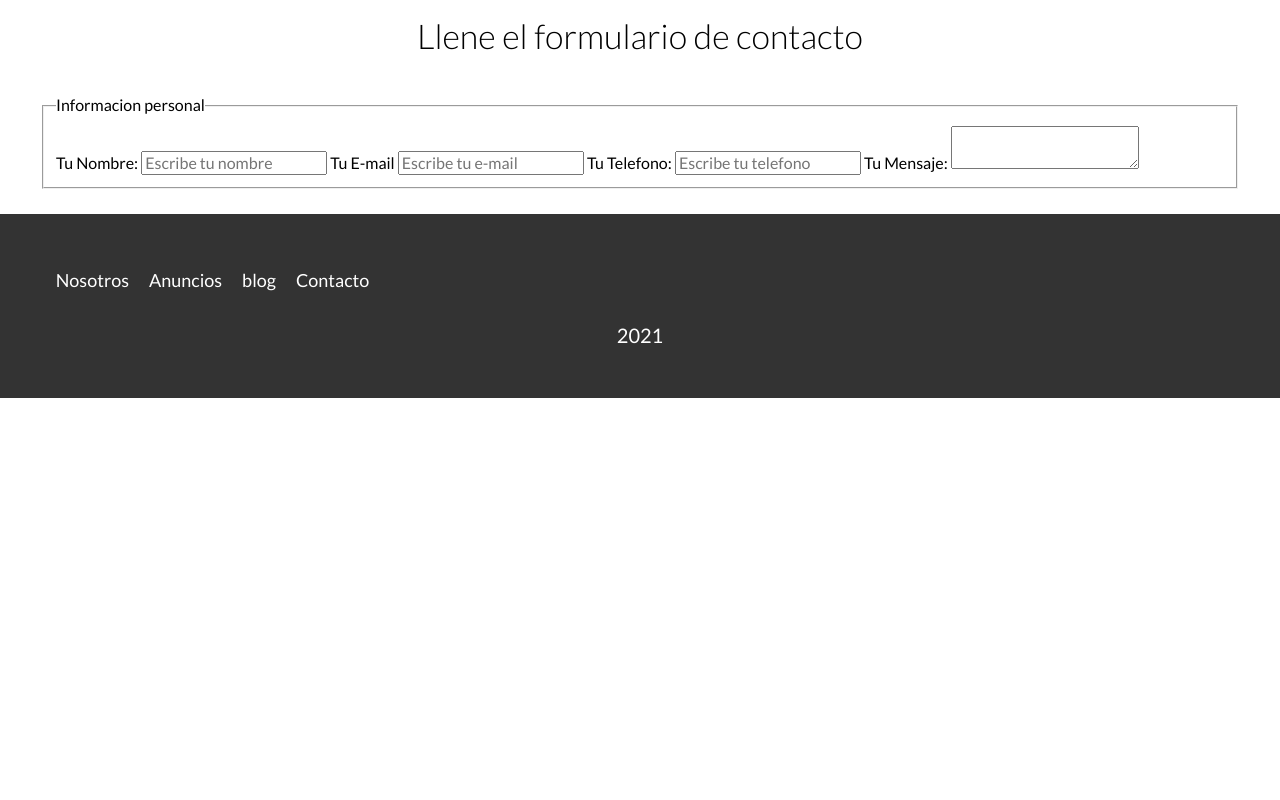
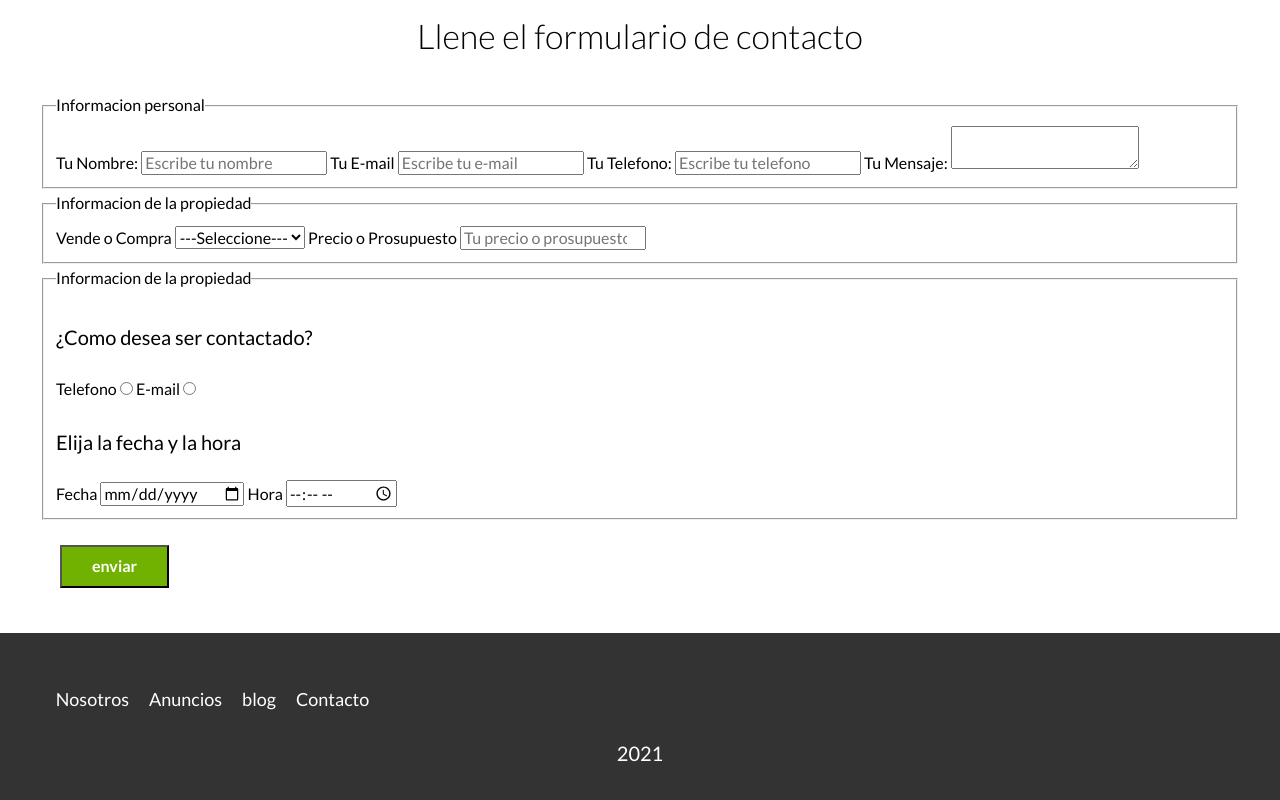
Before and after one commit to favt12/bienes, a website: page contacto.html in a window 1280 px wide. Shown: the part 832-1632 px from the top of the page. Before the commit the page ends 1230 px from the top, so only its background shows below. Drawn offline with Linux system fonts and the light colour scheme.

Commit message:
se avanzo con el formulario de la pagina contacto.html

```diff
--- a/contacto.html
+++ b/contacto.html
@@ -63,6 +63,36 @@
       <label for="mensaje">Tu Mensaje:</label>
       <textarea id="mensaje"></textarea>
     </fieldset>
+
+    <fieldset>
+      <legend>Informacion de la propiedad</legend>
+      <label for="opciones">Vende o Compra</label>
+      <select id="opciones">
+        <option value="" disabled selected>---Seleccione---</option>
+        <option value="compra">Compra</option>
+        <option value="vende">Vende</option>
+      </select>
+      <label for="presupuesto">Precio o Prosupuesto</label>
+      <input type="number" placeholder="Tu precio o prosupuesto" id="prosupuesto">
+    </fieldset>
+
+    <fieldset>
+      <legend>Informacion de la propiedad</legend>
+      <p>¿Como desea ser contactado?</p>
+      <div class="forma-contacto">
+        <label for="contactar-telefono">Telefono</label>
+        <input name="contacto" type="radio" value="telefono" id="contactar-telefono">
+
+        <label for="contactar-email">E-mail</label>
+        <input name="contacto" type="radio" value="email" id="contactar-email">
+        <p>Elija la fecha y la hora</p>
+        <label for="fecha">Fecha</label>
+        <input type="date" id="fecha">
+        <label for="hora">Hora</label>
+        <input type="time" id="hora" min="9:00" max="18:00">
+      </div>
+    </fieldset>
+    <input type="submit" value="enviar" class="boton-verde">
   </form>
 </main><!--.contenedor .seccion-->
 
```
